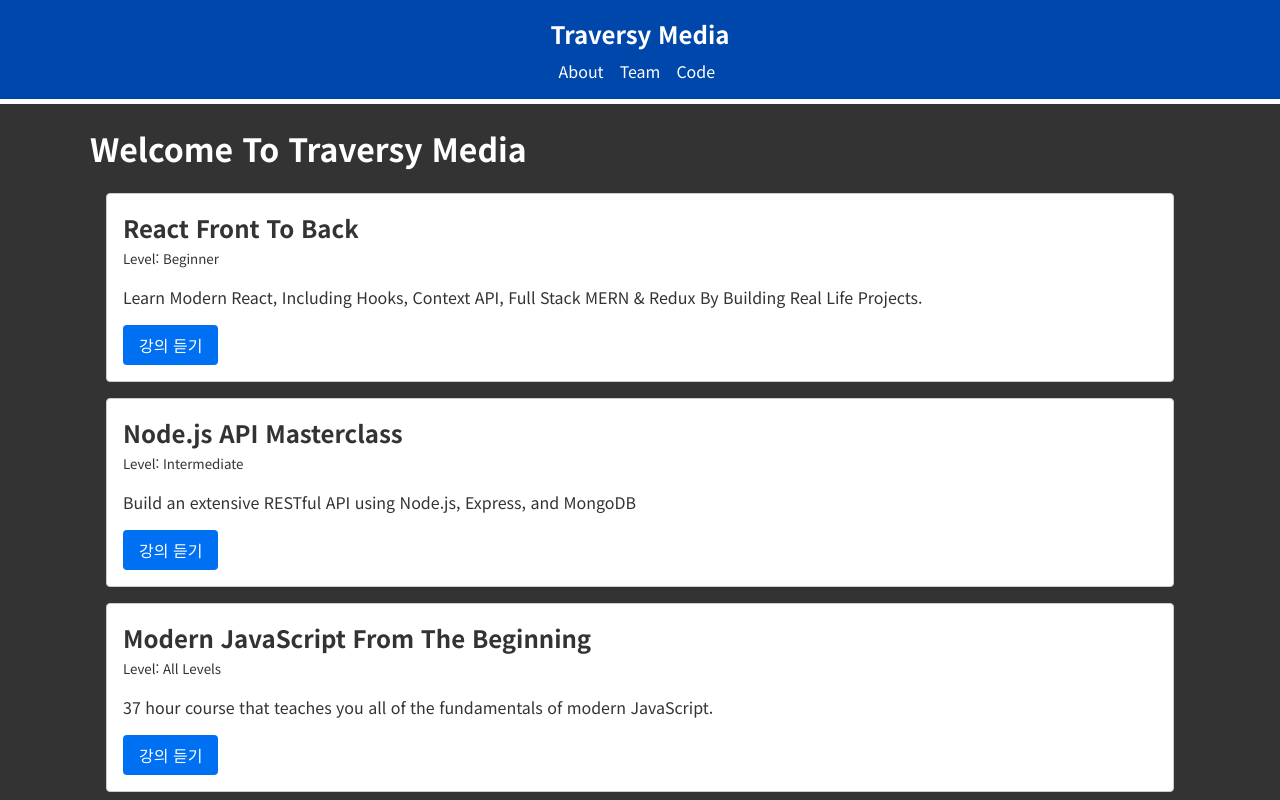
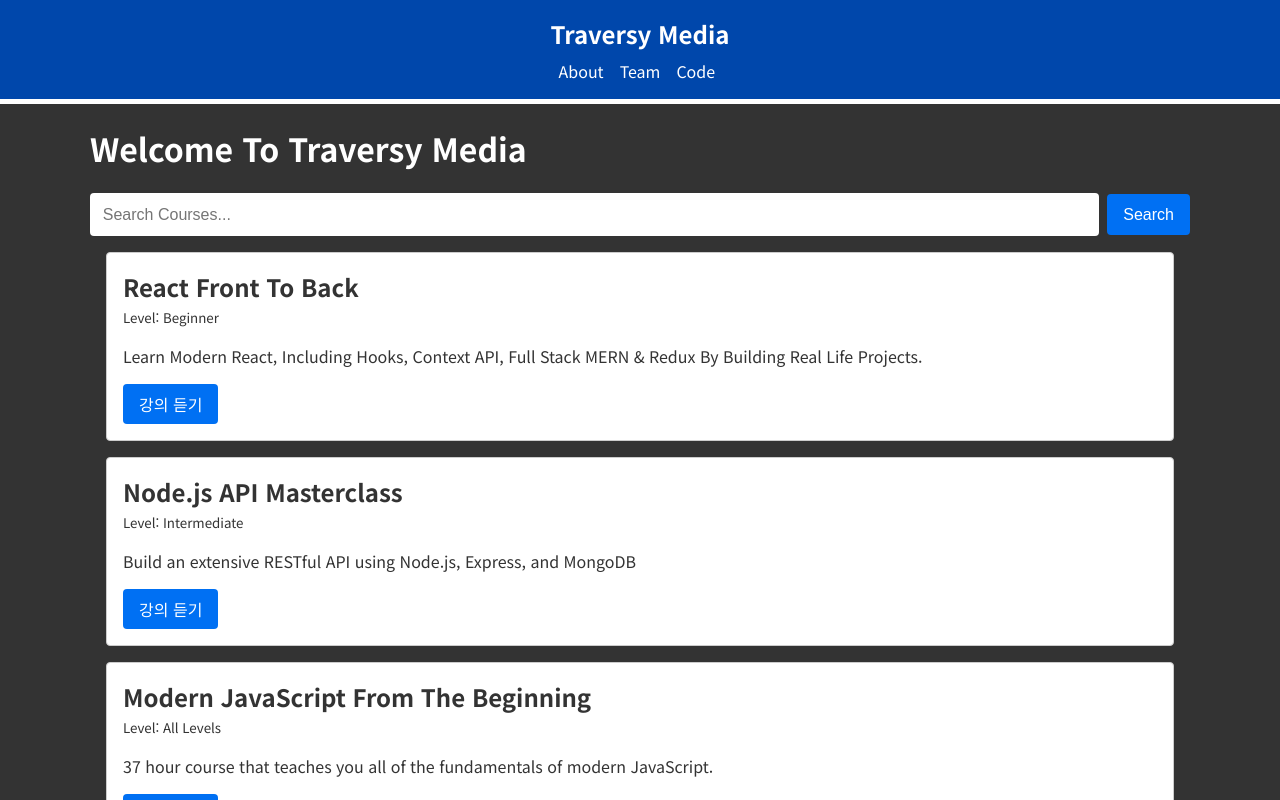
Before and after one commit to Dorabang/NextJs, a Next.js app: page / in a window 1280 px wide. Shown: the top 800 px of the page. Built offline with nearby package versions, Linux system fonts and the light colour scheme.

Commit message:
feat: Add Search method

```diff
--- a/app/components/CourseSearch.tsx
+++ b/app/components/CourseSearch.tsx
@@ -1,17 +1,23 @@
 'use client';
 import { useState } from 'react';
 
-const CourseSearch = () => {
+const CourseSearch = ({ getSearchResults }) => {
   const [query, setQuery] = useState<string>('');
-  const handleSubmit = (e: React.FormEvent) => {
+
+  const handleSubmit = async (e: React.FormEvent) => {
     e.preventDefault();
-    console.log(query);
+    /* console.log(query); */
+
+    const res = await fetch(`/api/courses/search?query=${query}`);
+    const courses = await res.json();
+    getSearchResults(courses);
   };
+
   return (
-    <form onSubmit={handleSubmit} className='serch-form'>
+    <form onSubmit={handleSubmit} className='search-form'>
       <input
         type='text'
-        className='serch-input'
+        className='search-input'
         placeholder='Search Courses...'
         value={query}
         onChange={(e) => setQuery(e.target.value)}
--- a/app/page.tsx
+++ b/app/page.tsx
@@ -2,10 +2,11 @@
 import { useState, useEffect } from 'react';
 import LoadingPage from './loading';
 import Courses from './components/Courses';
+import CourseSearch from './components/CourseSearch';
 
 const HomePage = () => {
-  const [courses, setCourses] = useState([]);
-  const [loading, setLoading] = useState(true);
+  const [courses, setCourses] = useState<[]>([]);
+  const [loading, setLoading] = useState<boolean>(true);
 
   useEffect(() => {
     const fetchCourses = async () => {
@@ -25,7 +26,7 @@
   return (
     <>
       <h1>Welcome To Traversy Media</h1>
-      {/* @ts-expect-error Server Component */}
+      <CourseSearch getSearchResults={(results) => setCourses(results)} />
       <Courses courses={courses} />
     </>
   );
```
